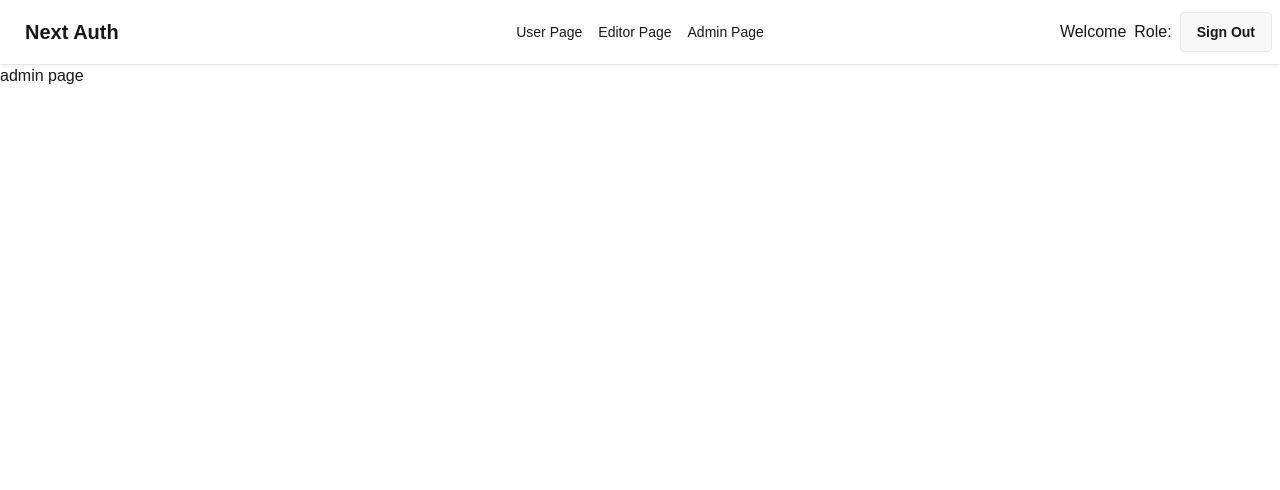
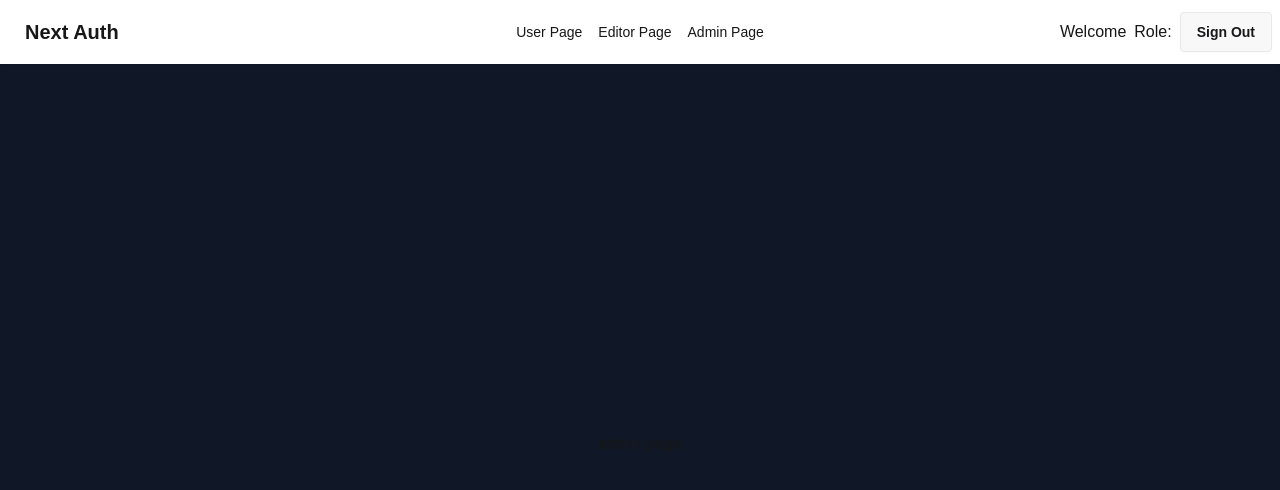
Before and after one commit to yusufyunuskaymaz/next-auth, a Next.js app: page /admin in a window 1280 px wide. Shown: the top 490 px of the page. Built offline with nearby package versions, Linux system fonts and the light colour scheme; no server answers.

Commit message:
style: page height and color

```diff
--- a/app/admin/page.tsx
+++ b/app/admin/page.tsx
@@ -2,8 +2,10 @@ import React from 'react'
 
 const page = () => {
   return (
-    <div>
-      admin page
+     <div className="h-[95vh] bg-gray-900">
+      <div className="h-full flex items-center justify-center">
+        <p>admin page</p>
+      </div>
     </div>
   )
 }
--- a/app/editor/page.tsx
+++ b/app/editor/page.tsx
@@ -2,8 +2,10 @@ import React from 'react'
 
 const page = () => {
   return (
-    <div className='bg-gray-900'>
-      editor page
+     <div className="h-[95vh] bg-gray-900">
+      <div className="h-full flex items-center justify-center">
+        <p>editor page</p>
+      </div>
     </div>
   )
 }
```
Also changed, not shown: app/user/page.tsx (line endings or trailing spaces).
